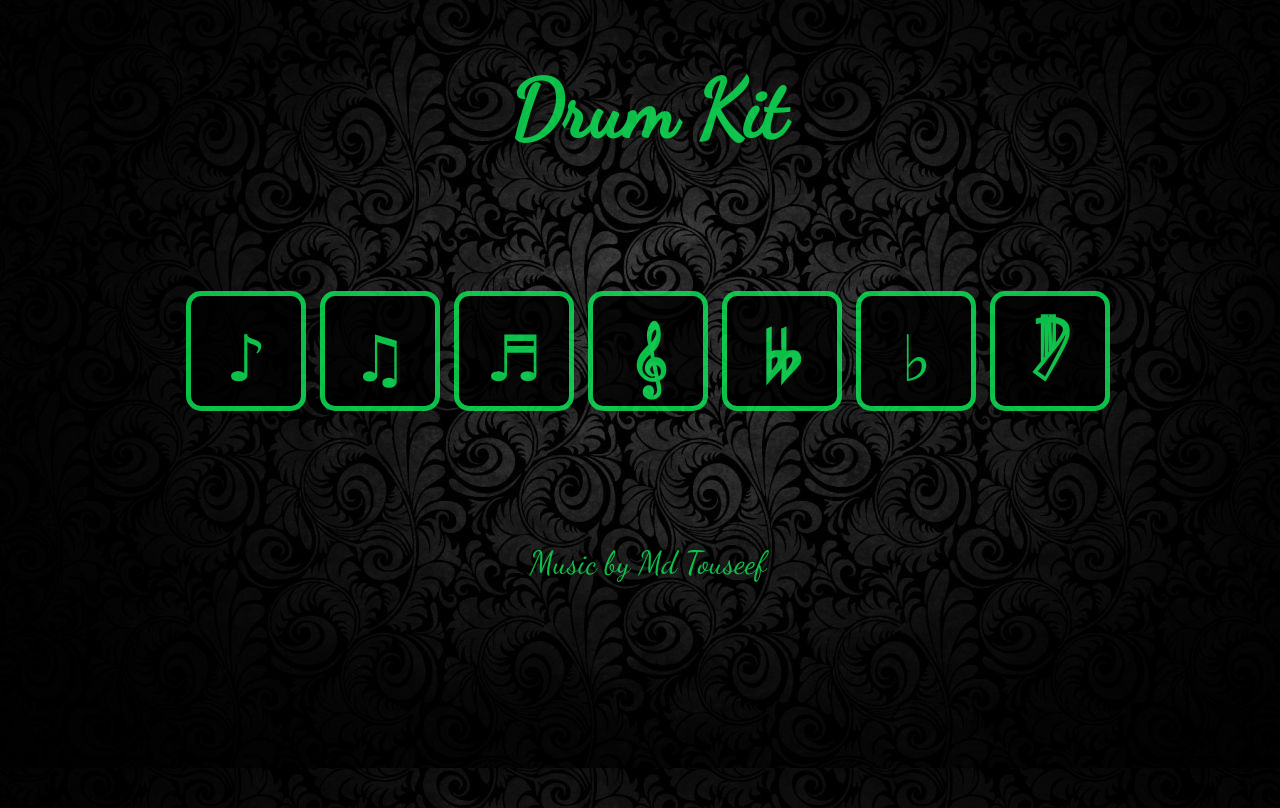
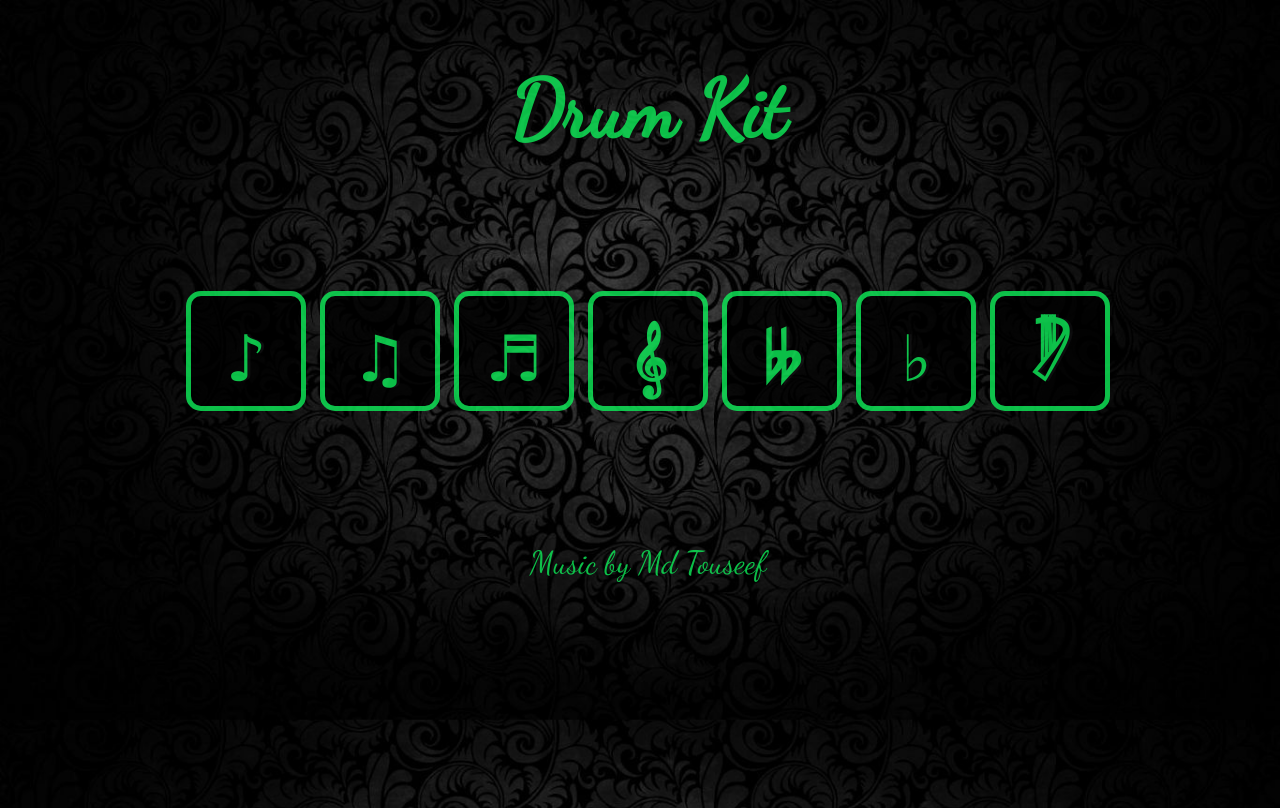
Before and after one commit to mdtouseef15/Drum-kit, a PHP site: page / in a window 1280 px wide. Run offline with PHP 8.4, Linux system fonts and the light colour scheme.

Commit message:
final commit

```diff
--- a/style.css
+++ b/style.css
@@ -6,7 +6,7 @@
     left:0;
     width:100%;
     height:100%;
-    object-fit:cover;
+    background-size:cover;
     opacity:0.8;
 
   }
```
